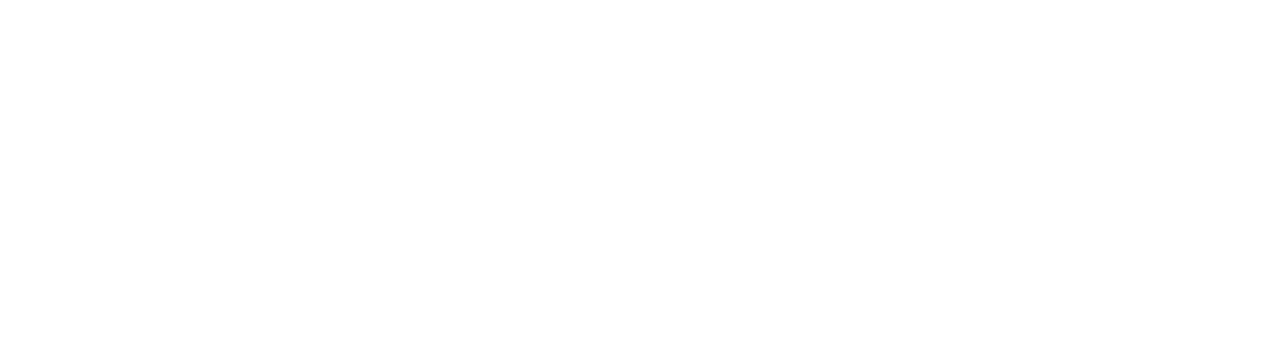
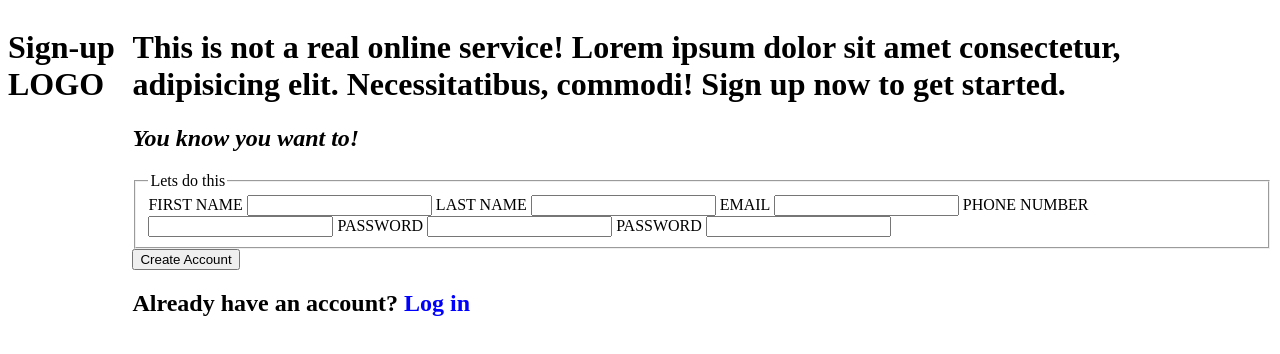
Before and after one commit to jiankh/signupform, a plain HTML site: page index.html in a window 1280 px wide. Drawn offline with Linux system fonts and the light colour scheme.

Commit message:
added the basic info and form input in the html

```diff
--- a/index.html
+++ b/index.html
@@ -4,9 +4,50 @@
     <meta charset="UTF-8">
     <meta name="viewport" content="width=device-width, initial-scale=1.0">
     <link rel="stylesheet" href="style.css">
-    <title>Document</title>
+    <title>Sign-up Page</title>
 </head>
 <body>
+    <div class="banner-container">
+        <h1>Sign-up LOGO</h1>
+    </div>
+    <div class="content">
+        <div class="top-msg">
+            <h1>This is not a real online service! Lorem ipsum dolor sit amet consectetur, adipisicing elit. Necessitatibus, commodi!
+                Sign up now to get started.</h1>
+            <h2><em>You know you want to!</em></h2>
+        </div>
+
+        <div class="form">
+            <fieldset>
+                <legend>Lets do this</legend>
+
+                <label for="first_name">FIRST NAME</label>
+                <input type="text" id="first_name" name="first_name">
+
+                <label for="last_name">LAST NAME</label>
+                <input type="text" id="last_name" name="last_name">
+
+                <label for="email">EMAIL</label>
+                <input type="email" id="email" name="email">
+
+                <label for="phone_number">PHONE NUMBER</label>
+                <input type="tel" id="phone_number" name="phone_number">
+
+                <label for="password">PASSWORD</label>
+                <input type="password" id="password" name="password">
+
+                <label for="confirm-password">PASSWORD</label>
+                <input type="password" id="confirm-password" name="confirm-password">
+
+            </fieldset>
+        </div>
+
+        <div class="btn-container">
+            <button>Create Account</button>
+            <h2>Already have an account? <a href="#">Log in</a> </h2>
+        </div>
+    </div>
+
 
     <script src="script.js"></script>
 </body>
--- a/style.css
+++ b/style.css
@@ -0,0 +1,9 @@
+
+body {
+    display:flex;
+}
+
+a[href] {
+    text-decoration: none;
+    color: blue;
+}
```
Also changed, not shown: 1 other file.
